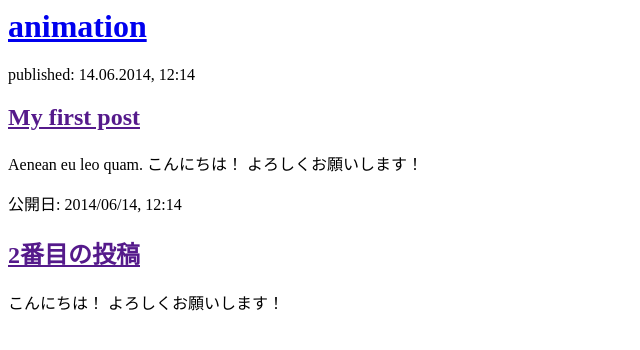
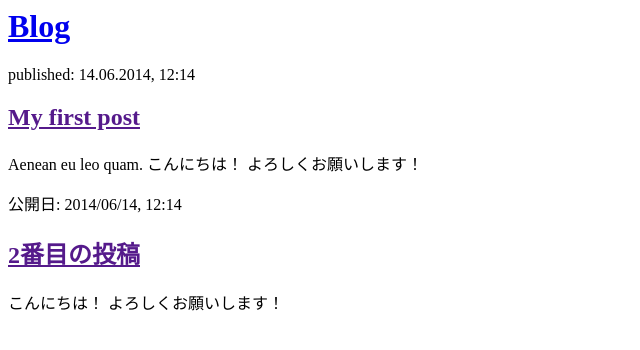
Before and after one commit to loser-ruza/my-first-blog, a Django app: page / in a window 1280 px wide. Shown: the top 350 px of the page, without its empty margins (0-640 px from the left). Run offline with Django 3.2, Linux system fonts and the light colour scheme.

Commit message:
Changed the HTML for the site

```diff
--- a/blog/templates/blog/post_list.html
+++ b/blog/templates/blog/post_list.html
@@ -1,10 +1,10 @@
 <html>
     <head>
-        <title>animation</title>
+        <title>Blog</title>
     </head>
     <body>
         <div>
-            <h1><a href="/">animation</a></h1>
+            <h1><a href="/">Blog</a></h1>
         </div>
 
         <div>
```
